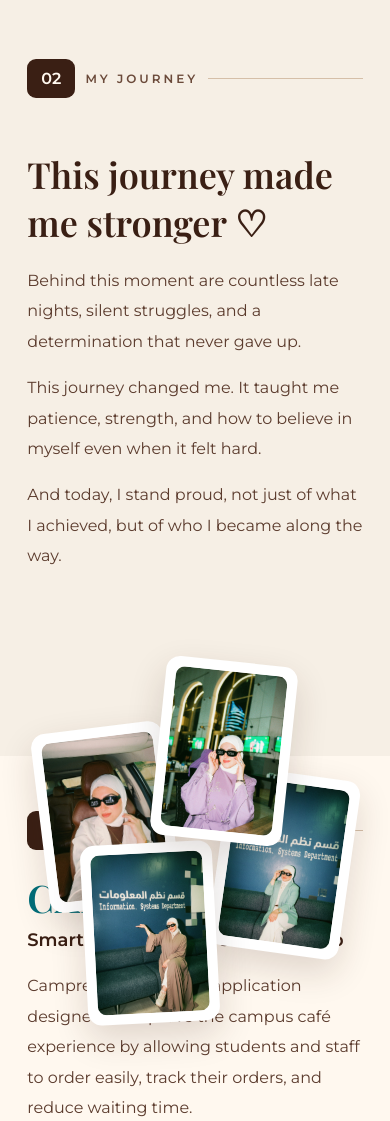
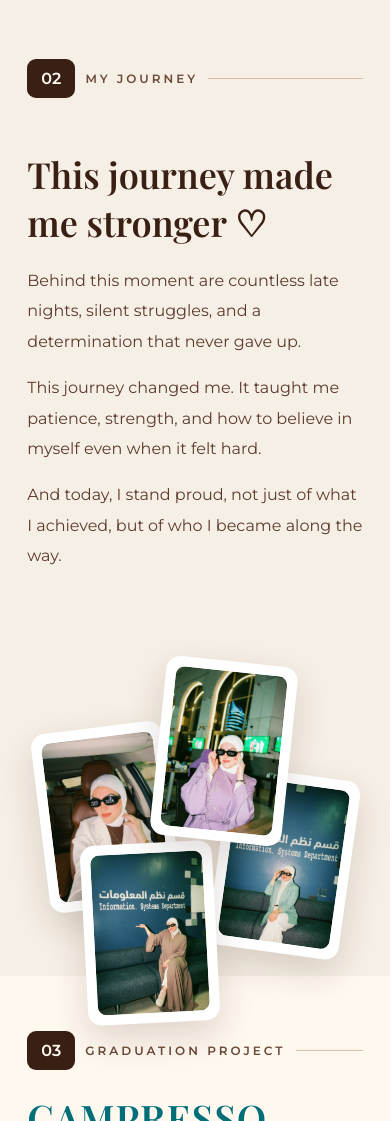
Before and after one commit to randomari75/randomari75.github.io, a plain HTML site: page index.html in a window 390 px wide. Shown: the part 1940-3061 px from the top of the page. Drawn offline with nearby package versions, Linux system fonts and the light colour scheme; no server answers.

Commit message:
Update index.html

```diff
--- a/index.html
+++ b/index.html
@@ -237,6 +237,7 @@ h1, h2 {
   display: flex;
   align-items: center;
   gap: 60px;
+  padding-bottom: 120px;
 }
 
 .journey-text {
@@ -709,6 +710,7 @@ textarea {
     flex-direction: column;
     align-items: flex-start;
     gap: 30px;
+    padding-bottom: 180px;
   }
 
   .journey-title {
@@ -861,6 +863,9 @@ textarea {
   .p4 {
     top: 112px;
     right: 0;
+  }
+  .journey-content {
+    padding-bottom: 220px;
   }
 }
 
```
